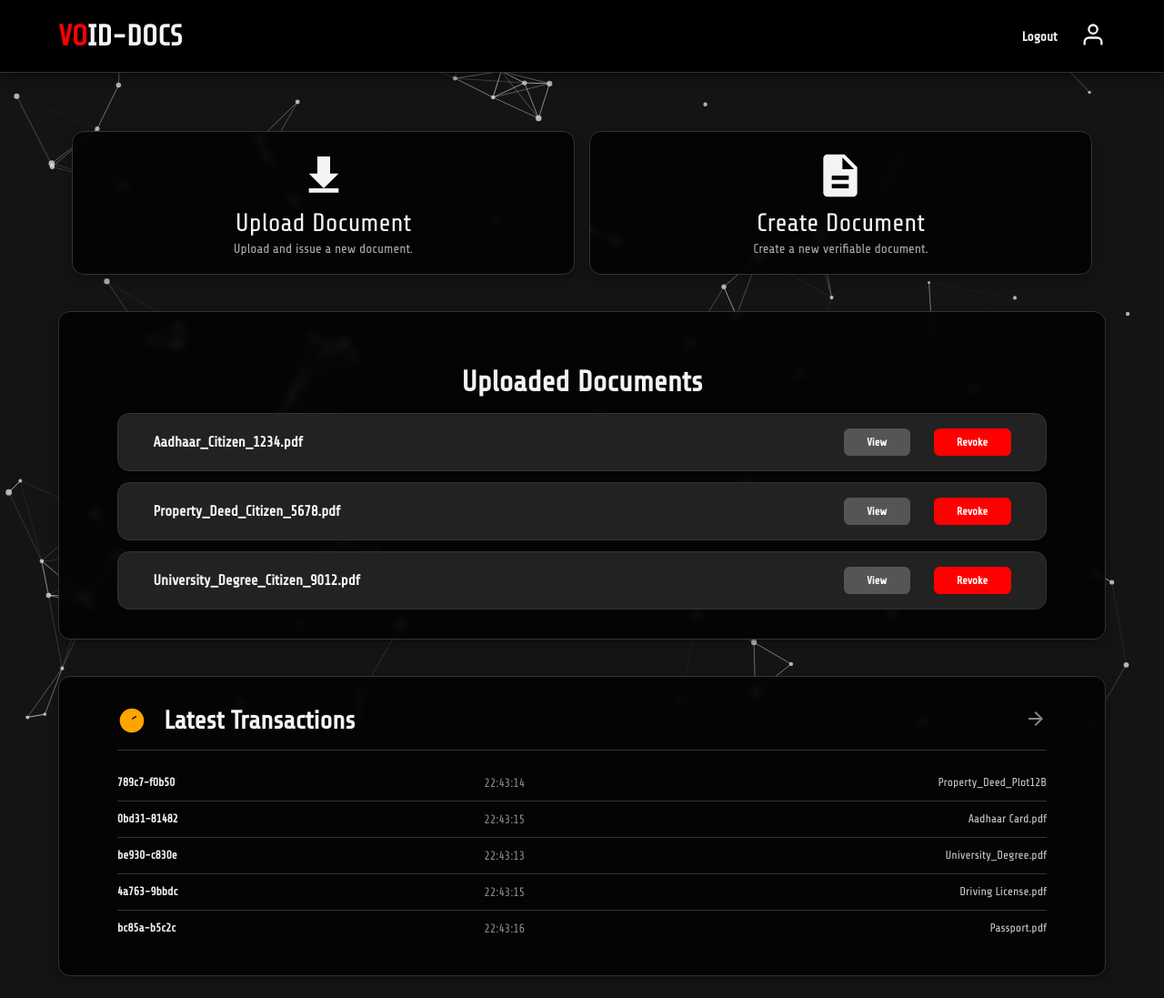
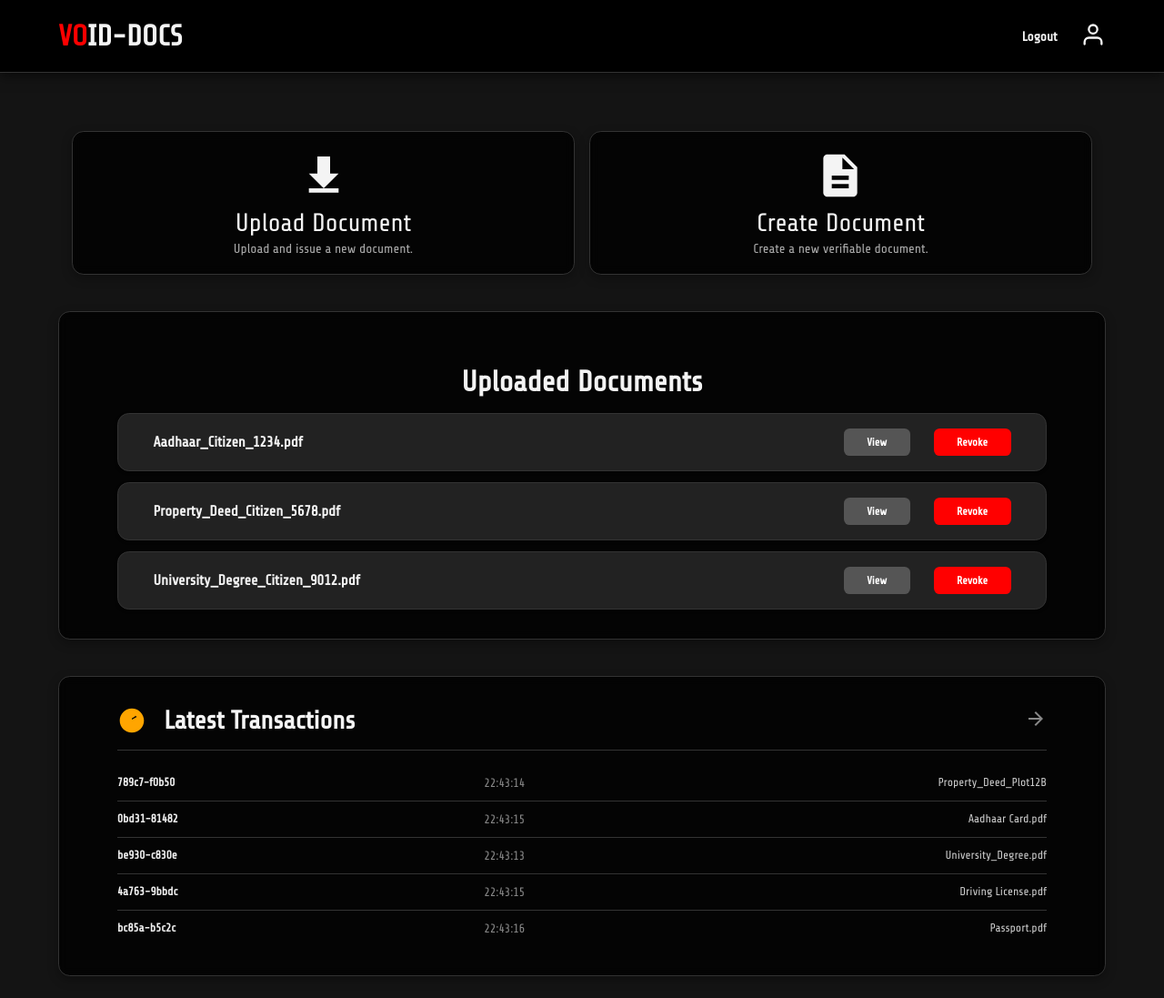
Before and after one commit to Indra-Official/VOID-DOCS, a Flask app: page /Home in a window 1280 px wide. Shown: the whole page at 91% size. Run offline with Flask 3, Linux system fonts and the light colour scheme; the visitor is signed in with stand-in values (Sample User, id 1).

Commit message:
js clean 1

```diff
--- a/DesktopApp/static/js/home.js
+++ b/DesktopApp/static/js/home.js
@@ -1,93 +1,3 @@
-document.addEventListener('DOMContentLoaded', () => {
-            const canvas = document.getElementById('blockchain-bg');
-            if (!canvas) return;
-            const ctx = canvas.getContext('2d');
-
-            let width = window.innerWidth;
-            let height = window.innerHeight;
-            canvas.width = width;
-            canvas.height = height;
-
-            let particles = [];
-            let particleCount = Math.floor((width * height) / 10000);
-            let connectDistance = Math.min(width, height) / 8;
-
-            class Particle {
-                constructor() {
-                    this.x = Math.random() * width;
-                    this.y = Math.random() * height;
-                    this.vx = (Math.random() - 0.5) * 0.5;
-                    this.vy = (Math.random() - 0.5) * 0.5;
-                    this.radius = Math.random() * 2 + 1.5;
-                }
-
-                draw() {
-                    ctx.beginPath();
-                    ctx.arc(this.x, this.y, this.radius, 0, Math.PI * 2);
-                    ctx.fillStyle = 'rgba(244, 244, 244, 0.7)';
-                    ctx.fill();
-                }
-
-                update() {
-                    this.x += this.vx;
-                    this.y += this.vy;
-                    if (this.x < 0 || this.x > width) this.vx *= -1;
-                    if (this.y < 0 || this.y > height) this.vy *= -1;
-                }
-            }
-
-            function init() {
-                particles = [];
-                for (let i = 0; i < particleCount; i++) {
-                    particles.push(new Particle());
-                }
-            }
-
-            function connect() {
-                for (let i = 0; i < particles.length; i++) {
-                    for (let j = i + 1; j < particles.length; j++) {
-                        const dx = particles[i].x - particles[j].x;
-                        const dy = particles[i].y - particles[j].y;
-                        const distance = Math.sqrt(dx * dx + dy * dy);
-
-                        if (distance < connectDistance) {
-                            ctx.beginPath();
-                            ctx.moveTo(particles[i].x, particles[i].y);
-                            ctx.lineTo(particles[j].x, particles[j].y);
-                            ctx.strokeStyle = `rgba(220, 220, 220, ${1 - distance / connectDistance})`;
-                            ctx.lineWidth = 1;
-                            ctx.stroke();
-                        }
-                    }
-                }
-            }
-
-            function animate() {
-                ctx.clearRect(0, 0, width, height);
-                particles.forEach(p => {
-                    p.update();
-                    p.draw();
-                });
-                connect();
-                requestAnimationFrame(animate);
-            }
-
-            window.addEventListener('resize', () => {
-                width = window.innerWidth;
-                height = window.innerHeight;
-                canvas.width = width;
-                canvas.height = height;
-
-                particleCount = Math.floor((width * height) / 10000);
-                particles = [];
-                for (let i = 0; i < particleCount; i++) {
-                    particles.push(new Particle());
-                }
-                connectDistance = Math.min(width, height) / 8;
-            });
-
-            init();
-            animate();
 
             // Modal Handling
             const overlay = document.getElementById('modal-overlay');
@@ -326,4 +236,4 @@ document.addEventListener('DOMContentLoaded', () => {
                     }
                 }
             }
-        });
+        ;
--- a/DesktopApp/templates/Home.html
+++ b/DesktopApp/templates/Home.html
@@ -10,7 +10,7 @@
     <link rel="stylesheet" href="{{ url_for('static', filename='css/home.css') }}">
 </head>
 <body>
-    <canvas id="blockchain-bg"></canvas>
+
 
     <div class="top_bar">
         <div class="logo">
```
